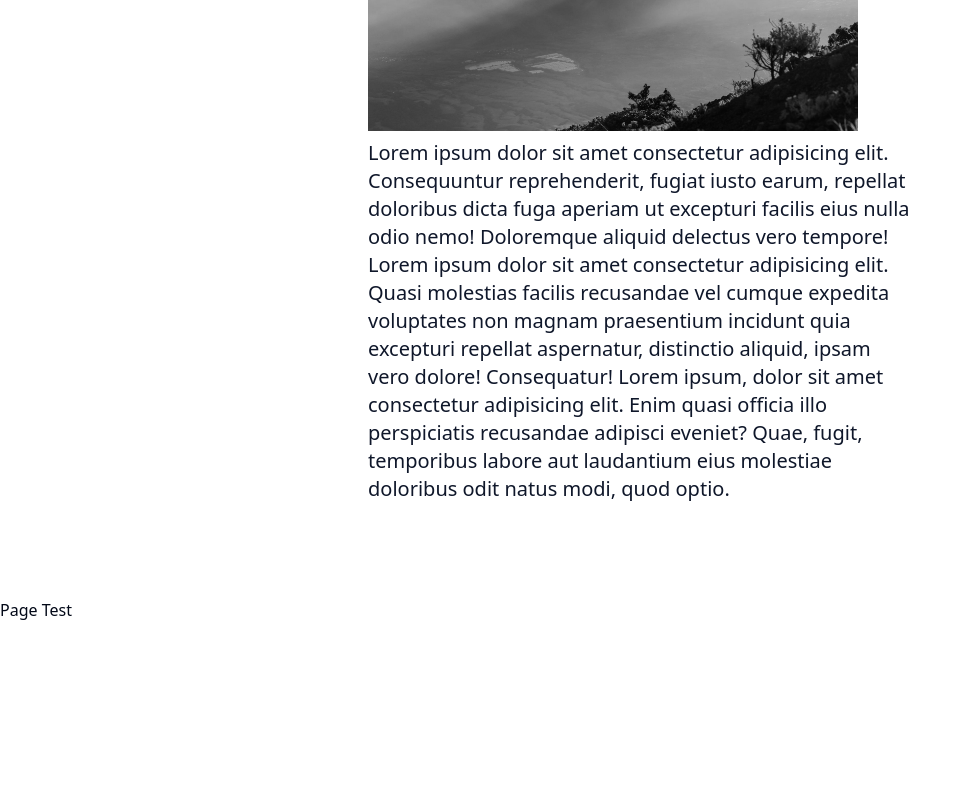
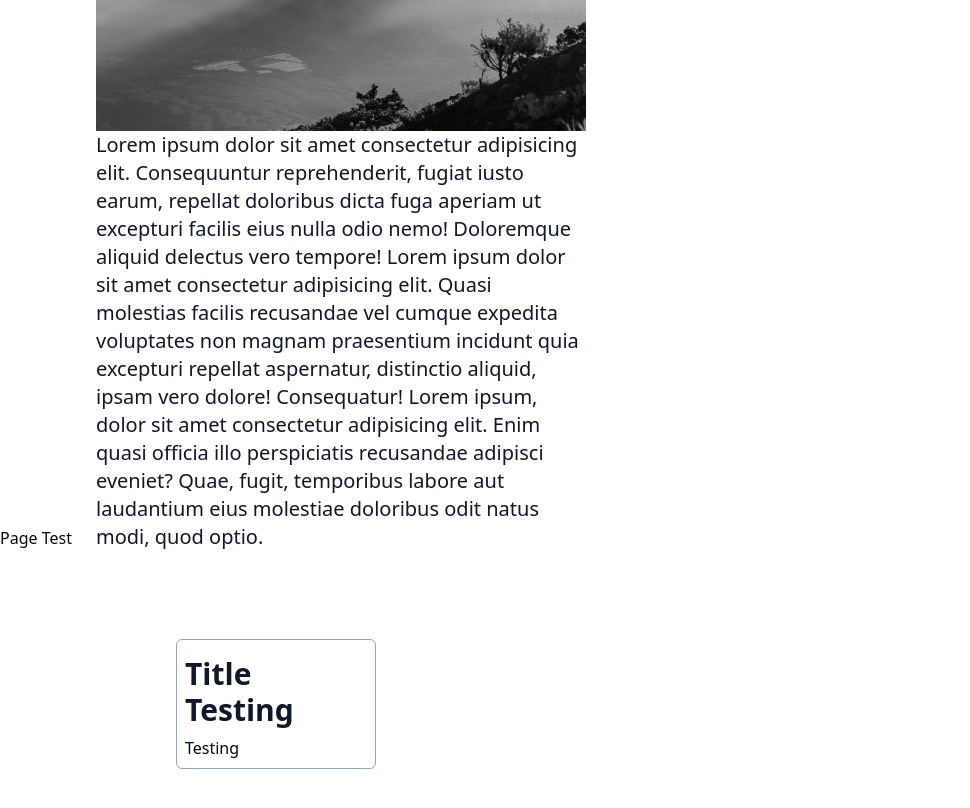
Before and after one commit to Sume-lang/thehills, a Next.js app: page /Home in a window 1280 px wide. Shown: the part 2320-3128 px from the top of the page, without its empty margins (0-970 px from the left). Built offline with nearby package versions, Linux system fonts and the light colour scheme.

Commit message:
adding the data

```diff
--- a/app/(pages)/Home/Sections/Services.tsx
+++ b/app/(pages)/Home/Sections/Services.tsx
@@ -8,7 +8,7 @@ import { Button } from "@/components/ui/button";
 import { dataServices } from "../Resources/Discovery";
 // import Test from "../../components/Costumize/TestLab";
 import Img from "next/image";
-
+import Testing from "./testingdex";
 const imgData = [
   {
     id: 1,
@@ -132,7 +132,8 @@ export default function Services() {
                 return (
                   <div
                     key={idx}
-                    className="w-full h-1/6 flex flex-col items-start justify-start gap-5">
+                    className="w-full h-1/6 flex flex-col items-start justify-start gap-5"
+                  >
                     <h1 className="lg:text-2xl text-3xl font-bold text-slate-800">
                       {data.title}
                     </h1>
@@ -143,7 +144,8 @@ export default function Services() {
                       <Button
                         variant="ghost"
                         size="lg"
-                        className="p-4 py-4 px-4">
+                        className="p-4 py-4 px-4"
+                      >
                         <a href={data.link}>More info</a>
                       </Button>
                     </div>
@@ -154,7 +156,7 @@ export default function Services() {
           </div>
         </DivMotioncenter>
       </section>
-      <section className="flex lg:flex-row flex-col lg:items-center lg:justify-center">
+      <section className="flex lg:flex-row flex-col lg:items-start lg:justify-start">
         <div className="lg:w-1/2 w-full h-screen flex flex-col">
           <DivMotionleft>
             <div className="flex flex-col w-full">
@@ -166,9 +168,6 @@ export default function Services() {
               </h1>
             </div>
           </DivMotionleft>
-          {/* <div className="py-10">
-          <Test />
-        </div> */}
           <DivMotionright>
             <p className="text-2xl font-light text-slate-400">
               We provide the best services{" "}
@@ -178,13 +177,14 @@ export default function Services() {
             </p>
           </DivMotionright>
           <DivMotionleft className="flex flex-col gap-2 py-4">
+            <div className="w-full flex flex-row items-start justify-start">
               <DivMotioncenter>
                 <Img
                   src="/Assets/Images/Rinjani-Mointain-2.jpg"
                   width={800}
                   height={500}
                   alt=""
-                className="float-left object-cover filter grayscale hover:grayscale-0 duration-300 ease-linear"
+                  className="filter grayscale hover:grayscale-0 duration-300 ease-linear"
                   style={{
                     objectFit: "fill",
                     overflowBlock: "auto",
@@ -193,25 +193,29 @@ export default function Services() {
                     height: "auto",
                   }}
                 />
+                <p className="w-[90%] text-xl font-light text-slate-900">
+                  Lorem ipsum dolor sit amet consectetur adipisicing elit.
+                  Consequuntur reprehenderit, fugiat iusto earum, repellat
+                  doloribus dicta fuga aperiam ut excepturi facilis eius nulla
+                  odio nemo! Doloremque aliquid delectus vero tempore! Lorem
+                  ipsum dolor sit amet consectetur adipisicing elit. Quasi
+                  molestias facilis recusandae vel cumque expedita voluptates
+                  non magnam praesentium incidunt quia excepturi repellat
+                  aspernatur, distinctio aliquid, ipsam vero dolore!
+                  Consequatur! Lorem ipsum, dolor sit amet consectetur
+                  adipisicing elit. Enim quasi officia illo perspiciatis
+                  recusandae adipisci eveniet? Quae, fugit, temporibus labore
+                  aut laudantium eius molestiae doloribus odit natus modi, quod
+                  optio.
+                </p>
               </DivMotioncenter>
-            <p className="w-full text-xl font-light text-slate-900">
-              Lorem ipsum dolor sit amet consectetur adipisicing elit.
-              Consequuntur reprehenderit, fugiat iusto earum, repellat doloribus
-              dicta fuga aperiam ut excepturi facilis eius nulla odio nemo!
-              Doloremque aliquid delectus vero tempore! Lorem ipsum dolor sit
-              amet consectetur adipisicing elit. Quasi molestias facilis
-              recusandae vel cumque expedita voluptates non magnam praesentium
-              incidunt quia excepturi repellat aspernatur, distinctio aliquid,
-              ipsam vero dolore! Consequatur! Lorem ipsum, dolor sit amet
-              consectetur adipisicing elit. Enim quasi officia illo perspiciatis
-              recusandae adipisci eveniet? Quae, fugit, temporibus labore aut
-              laudantium eius molestiae doloribus odit natus modi, quod optio.
-            </p>
+            </div>
+            <div className="flex flex-grow justify-start">
+              <Testing />
+            </div>
           </DivMotionleft>
         </div>
-      </section>
-      <section className="flex flex-row items-start justify-start p-4 gap-8">
-        <div className="w-1/4"></div>
+        <div className="lg:w-1/2 w-full h-screen flex flex-col">Testing</div>
       </section>
     </main>
   );
--- a/app/(pages)/Home/Sections/testingdex.tsx
+++ b/app/(pages)/Home/Sections/testingdex.tsx
@@ -1,35 +1,10 @@
-"use client";
-import { useEffect, useState } from "react";
-
+import SmalsCard from "@/components/ui/smalscard";
 export default function Testing() {
-  const [posts, setPosts] = useState([]);
-  useEffect(() => {
-    const fecthData = async () => {
-      const res = await fetch("/api/posts");
-      const data = await res.json();
-      setPosts(data);
-      console.log(data);
-    };
-
-    fecthData();
-  }, []);
-
   return (
     <main className="felx flex-col items-center justify-center gap-2 p-20 ">
-      <section>
-        {posts.map((item: any) => (
-          <div
-            key={item.id}
-            className="flex flex-col items-start justify-center">
-            <h1 className="text-3xl font-bold text-slate-900 text-center">
-              {item.name}
-            </h1>
-            <p className="text-2xl font-light text-slate-900 text-center">
-              {item.description}
-            </p>
-          </div>
-        ))}
-      </section>
+      <SmalsCard>
+        <p>Testing</p>
+      </SmalsCard>
     </main>
   );
 }
--- /dev/null
+++ b/components/ui/smalscard.tsx
@@ -0,0 +1,47 @@
+"use client";
+import { motion } from "framer-motion";
+
+const presence = {
+  initial: {
+    opacity: 0,
+    scale: 0.5,
+  },
+  animate: {
+    opacity: 1,
+    scale: 1,
+    transition: {
+      duration: 0.5,
+      delay: 0.5,
+    },
+  },
+  exit: {
+    opacity: 0,
+    scale: 0.5,
+    transition: {
+      duration: 0.5,
+    },
+  },
+};
+export default function SmalsCard({
+  children,
+  className,
+  style,
+}: {
+  children: React.ReactNode;
+  className?: string;
+  style?: React.CSSProperties;
+}) {
+  return (
+    <motion.div
+      className="p-2 w-[200px] border border-slate-400 rounded-md"
+      variants={presence}
+      initial="initial"
+      animate="animate"
+      exit="exit"
+      style={style}
+    >
+      <h1 className="text-3xl font-bold text-slate-900 py-2">Title Testing</h1>
+      {children}
+    </motion.div>
+  );
+}
```
Lines whose indentation alone changed are shown as unchanged.
